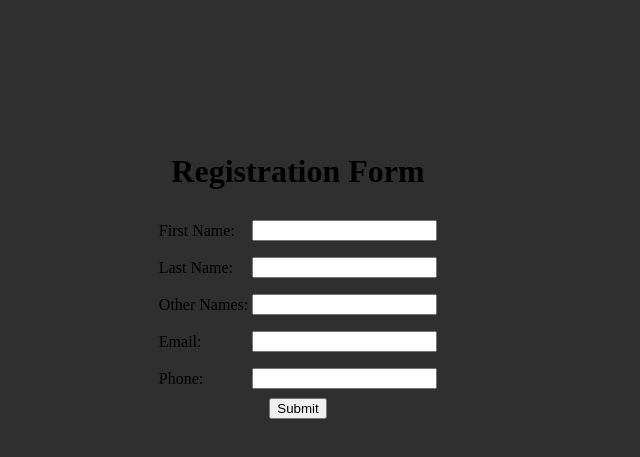
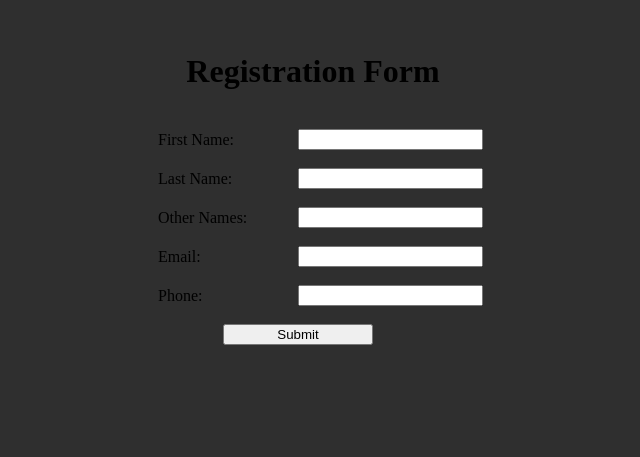
Before and after one commit to AmazinProf/Registration-Form, a plain HTML site: page register.html in a window 1280 px wide. Shown: the part 147-604 px from the top of the page, without its empty margins (342-982 px from the left). Drawn offline with Linux system fonts and the light colour scheme.

Commit message:
Modified Registration Form

```diff
--- a/register.css
+++ b/register.css
@@ -1,25 +1,31 @@
 body {
     background-color: rgba(25, 25, 25, 0.9);
-    margin: 300px;
+    width: 300px;
+    margin: 200px auto;
+}
+
+label {
+    width: 100%;
+    position: relative;
+    left: 10px;
+    top: 20px;
 }
 
 h1 {
     text-align: center;
-}
-
-a {
-    display: block;
-    text-align: center;
-}
-
-.table {
-    margin: auto;
-}
-
-tr {
-    height: 35px;
+    position: relative;
+    left: 15px;
 }
 
 input {
-    outline: none
+    position: relative;
+    left: 50%;
+    right: 50%;
 }
+
+button {
+    position: relative;
+    left: 25%;
+    margin: auto;
+    width: 50%;
+}
--- a/register.html
+++ b/register.html
@@ -7,46 +7,27 @@
 </head>
 
 <body>
-    <h1>Registration Form</h1>
-    <form>
-        <table class="table">
-            <tr class="firstName">
-                <td>
-                    First Name:
-                </td>
-                <td>
-                    <input type="text" name="firstName">
-                </td>
-            </tr>
-            <tr class="lastName">
-                <td>Last Name:</td>
-                <td>
-                    <input type="text" name="lastName">
-                </td>
-            </tr>
-            <tr class="otherNames">
-                <td>Other Names:</td>
-                <td>
-                    <input type="text" name="otherNames">
-                </td>
-            </tr>
-            <tr class="email">
-                <td>Email:</td>
-                <td>
-                    <input type="email" name="email">
-                </td>
-            </tr>
-            <tr class="phone">
-                <td>Phone:</td>
-                <td>
-                    <input type="tel" name="phone">
-                </td>
-            </tr>
+    <h1 class="heading">Registration Form</h1>
+    <div class="form">
+        <form>
 
-        </table>
-    </form>
+            <label for="firstName" class="firstName">First Name:</label><br>
+            <input type="text" name="firstName"><br>
+            <label for="lastName" class="lastName">Last Name:</label><br>
+            <input type="text" name="lastName"><br>
+            <label for="otherNames" class="other">Other Names:</label><br>
+            <input type="text" name="otherNames"><br>
+            <label for="email" class="email">Email:</label><br>
+            <input type="email" name="email"><br>
+            <label for="phone" class="phone">Phone:</label><br>
+            <input type="tel" name="phone"><br>
+
+
+        </form><br>
+        <a href="login.html"><button>Submit</button></a>
+    </div>
     <div class="footer">
-        <a href="login.html"><button>Submit</button></a>
+
     </div>
 
 </body>
```
